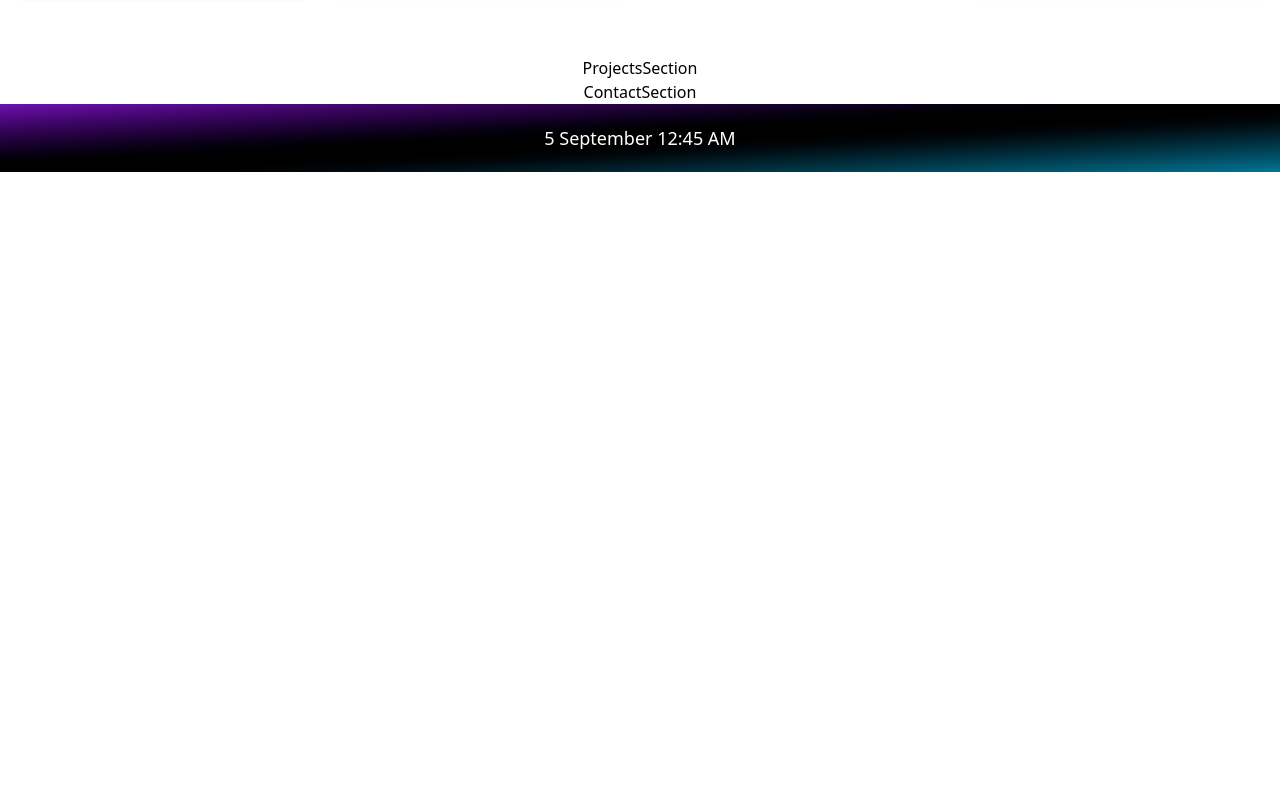
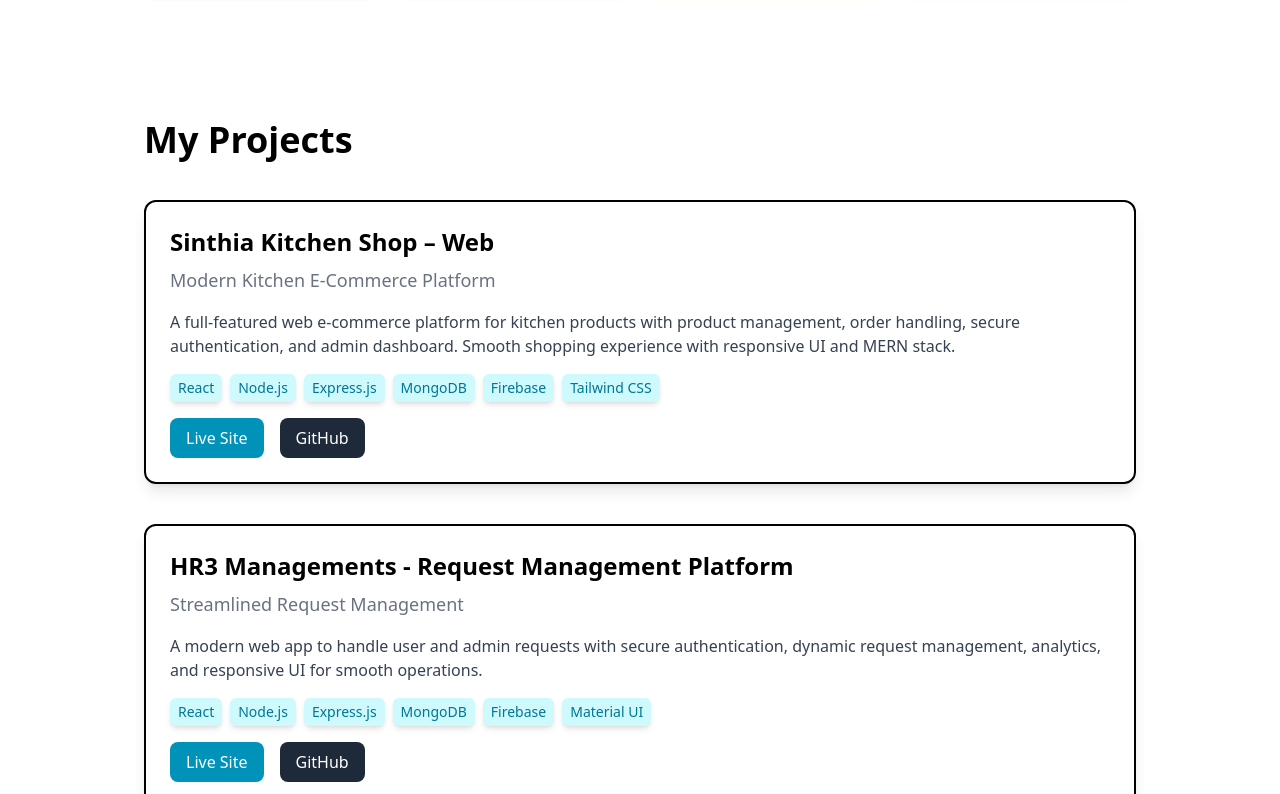
Before and after one commit to mrirakib04/portfolio-practice-1, a React (Vite) app: page / in a window 1280 px wide. Shown: the part 1320-2114 px from the top of the page. Before the commit the page ends 1492 px from the top, so only its background shows below. Built offline with nearby package versions, Linux system fonts and the light colour scheme.

Commit message:
projects section added

```diff
--- a/src/components/AboutSection.jsx
+++ b/src/components/AboutSection.jsx
@@ -7,7 +7,7 @@
       className="w-full max-w-5xl mx-auto px-4 py-16 flex flex-col md:flex-row items-center gap-10"
     >
       {/* Left Side Image */}
-      <div>
+      <div data-aos="zoom-in">
         <img
           src={aboutImage}
           alt="About Me"
--- a/src/components/ProjectsSection.jsx
+++ b/src/components/ProjectsSection.jsx
@@ -1,5 +1,105 @@
+import React from "react";
+
+const projects = [
+  {
+    name: "Sinthia Kitchen Shop – Web",
+    subtitle: "Modern Kitchen E-Commerce Platform",
+    description:
+      "A full-featured web e-commerce platform for kitchen products with product management, order handling, secure authentication, and admin dashboard. Smooth shopping experience with responsive UI and MERN stack.",
+    tech: [
+      "React",
+      "Node.js",
+      "Express.js",
+      "MongoDB",
+      "Firebase",
+      "Tailwind CSS",
+    ],
+    live: "https://mrirakib-sks-web-test.netlify.app/",
+    github: "https://github.com/mrirakib04/sks-web",
+  },
+  {
+    name: "HR3 Managements - Request Management Platform",
+    subtitle: "Streamlined Request Management",
+    description:
+      "A modern web app to handle user and admin requests with secure authentication, dynamic request management, analytics, and responsive UI for smooth operations.",
+    tech: [
+      "React",
+      "Node.js",
+      "Express.js",
+      "MongoDB",
+      "Firebase",
+      "Material UI",
+    ],
+    live: "https://mrirakib-web-practice-9.netlify.app/",
+    github: "https://github.com/mrirakib04/web-practice-9",
+  },
+  {
+    name: "PH Assignment-10 - EcoTrack",
+    subtitle: "Sustainable Living Community",
+    description:
+      "Web platform for promoting sustainable living by tracking eco-friendly habits, sharing tips, and participating in community challenges. Built with React, Firebase, and Tailwind CSS.",
+    tech: ["React", "Firebase", "Tailwind CSS", "Framer Motion"],
+    live: "https://mrirakib-ph-assignment-10.netlify.app/",
+    github: "https://github.com/mrirakib04/ph-assignment-10-web",
+  },
+];
+
 const ProjectsSection = () => {
-  return <section id="projects">ProjectsSection</section>;
+  return (
+    <section id="projects" className="w-full max-w-5xl mx-auto px-4 py-16">
+      <h2 className="text-3xl md:text-4xl font-bold mb-10">My Projects</h2>
+
+      <div className="flex flex-col gap-10">
+        {projects.map((project, index) => (
+          <div
+            data-aos="zoom-in"
+            key={index}
+            className="border-2 rounded-xl p-6 shadow-lg hover:shadow-cyan-400 transition-shadow duration-300"
+          >
+            <h3 className="md:text-2xl sm:text-xl text-lg font-semibold mb-2">
+              {project.name}
+            </h3>
+            <h4 className="sm:text-lg text-base text-gray-500 mb-4">
+              {project.subtitle}
+            </h4>
+            <p className="text-gray-700 mb-4 sm:text-base text-sm">
+              {project.description}
+            </p>
+
+            <div className="flex flex-wrap gap-2 mb-4">
+              {project.tech.map((tech, i) => (
+                <span
+                  key={i}
+                  className="px-2 py-1 bg-cyan-100 text-cyan-700 rounded-md text-sm font-medium shadow-md"
+                >
+                  {tech}
+                </span>
+              ))}
+            </div>
+
+            <div className="flex gap-4">
+              <a
+                href={project.live}
+                target="_blank"
+                rel="noopener noreferrer"
+                className="px-4 py-2 bg-cyan-600 text-white rounded-lg hover:bg-cyan-700 transition duration-300 font-medium"
+              >
+                Live Site
+              </a>
+              <a
+                href={project.github}
+                target="_blank"
+                rel="noopener noreferrer"
+                className="px-4 py-2 bg-gray-800 text-white rounded-lg hover:bg-gray-900 transition duration-300 font-medium"
+              >
+                GitHub
+              </a>
+            </div>
+          </div>
+        ))}
+      </div>
+    </section>
+  );
 };
 
 export default ProjectsSection;
--- a/src/components/SkillsSection.jsx
+++ b/src/components/SkillsSection.jsx
@@ -110,7 +110,7 @@
   ];
 
   return (
-    <section id="skills" className="w-full max-w-7xl mx-auto px-4 py-16">
+    <section id="skills" className="w-full max-w-5xl mx-auto px-4 py-16">
       <h2 className="text-3xl md:text-4xl font-bold mb-8">My Skills</h2>
 
       <div className="grid grid-cols-2 sm:grid-cols-3 md:grid-cols-4 gap-6">
```
